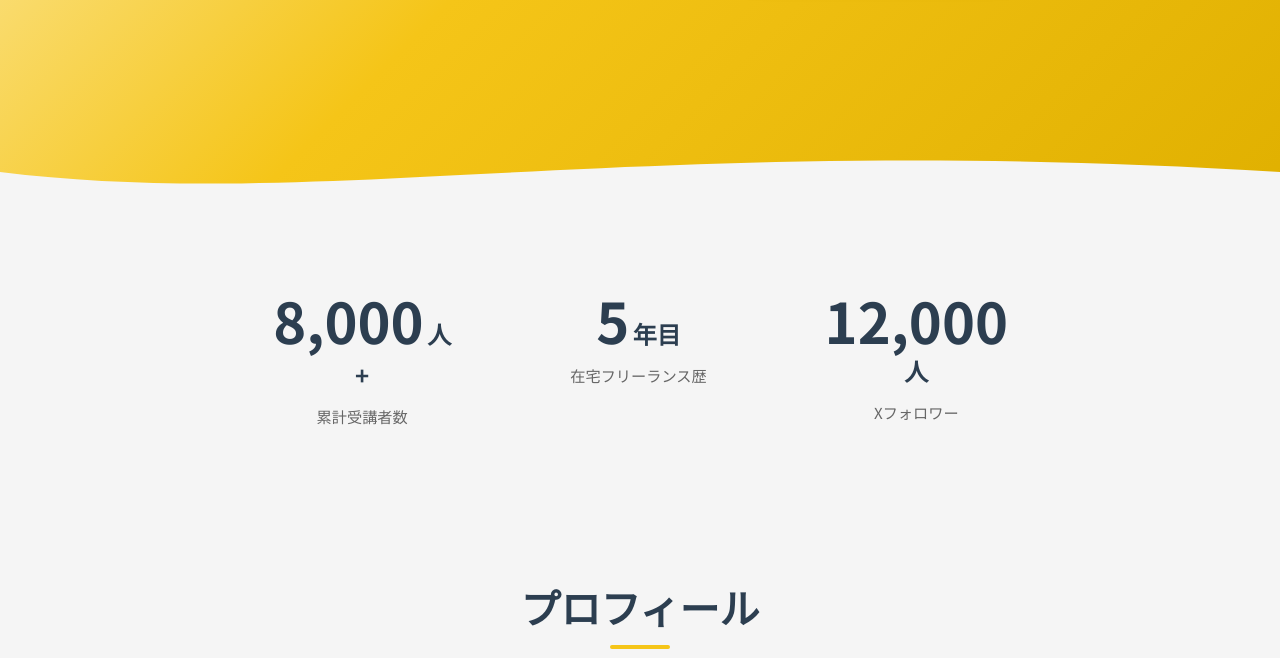
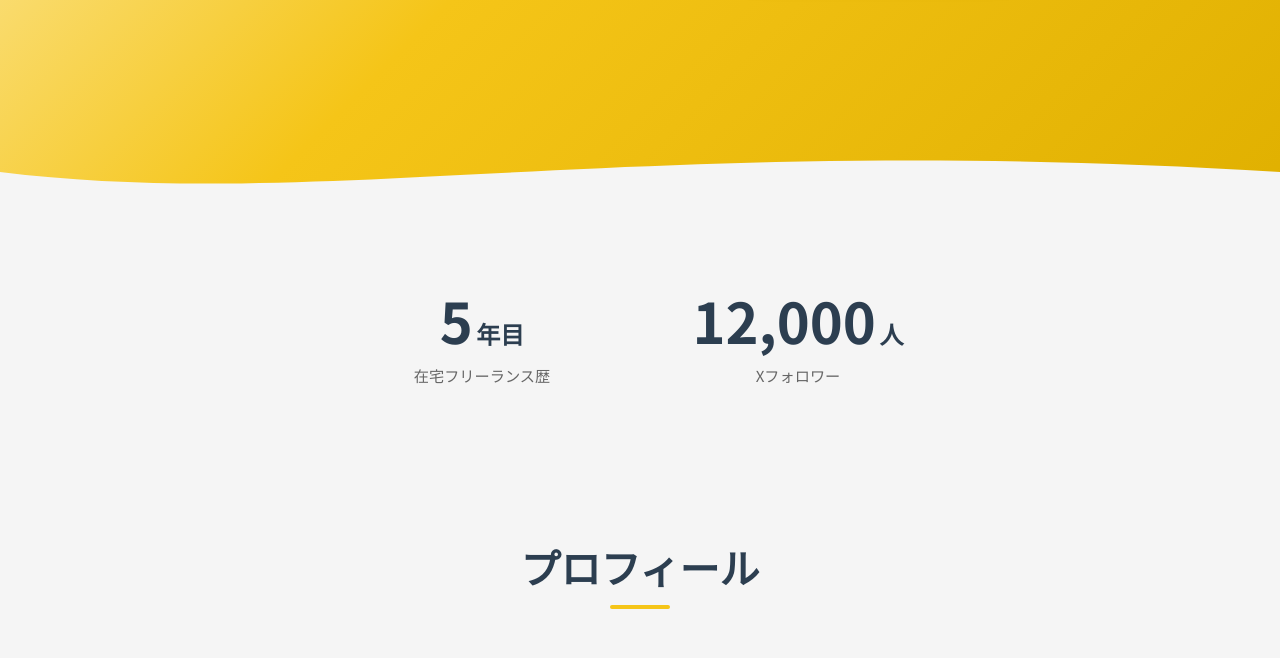
Before and after one commit to oyuwarilife/oyuwari-lp, a plain HTML site: page index.html in a window 1280 px wide. Shown: the part 588-1246 px from the top of the page. Drawn offline with Linux system fonts and the light colour scheme; a web font is replaced by a local one.

Commit message:
fix: 累計受講者数カウンターを削除
Co-Authored-By: Claude Opus 4.6 <noreply@anthropic.com>

```diff
--- a/index.html
+++ b/index.html
@@ -49,11 +49,6 @@
     <section class="stats">
         <div class="container">
             <div class="stats-grid">
-                <div class="stat-item">
-                    <span class="stat-number" data-target="8000">0</span>
-                    <span class="stat-suffix">人+</span>
-                    <span class="stat-label">累計受講者数</span>
-                </div>
                 <div class="stat-item">
                     <span class="stat-number" data-target="5">0</span>
                     <span class="stat-suffix">年目</span>
--- a/styles.css
+++ b/styles.css
@@ -284,9 +284,9 @@ section {
 
 .stats-grid {
     display: grid;
-    grid-template-columns: repeat(3, 1fr);
+    grid-template-columns: repeat(2, 1fr);
     gap: var(--spacing-md);
-    max-width: 800px;
+    max-width: 600px;
     margin: 0 auto;
     text-align: center;
 }
```
